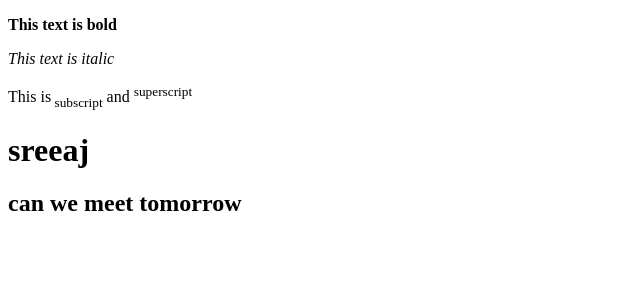
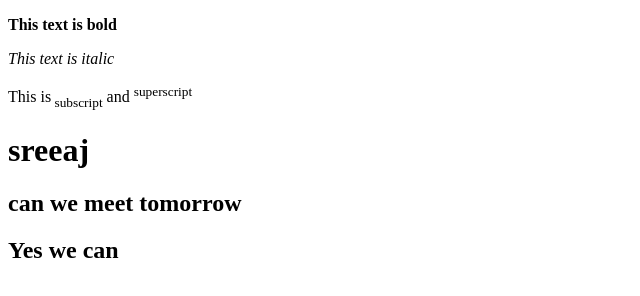
Before and after one commit to sreerajkodakkad/gitWithDate, a plain HTML site: page index.html in a window 1280 px wide. Shown: the whole page, without its empty margins (0-640 px from the left). Drawn offline with Linux system fonts and the light colour scheme.

Commit message:
positive answer

```diff
--- a/index.html
+++ b/index.html
@@ -7,6 +7,7 @@
 <p>This is<sub> subscript</sub> and <sup>superscript</sup></p>
 <h1>sreeaj</h1>
 <h2>can we meet tomorrow</h2>
+<h2>Yes we can</h2>
 
 </body>
 </html>
```
